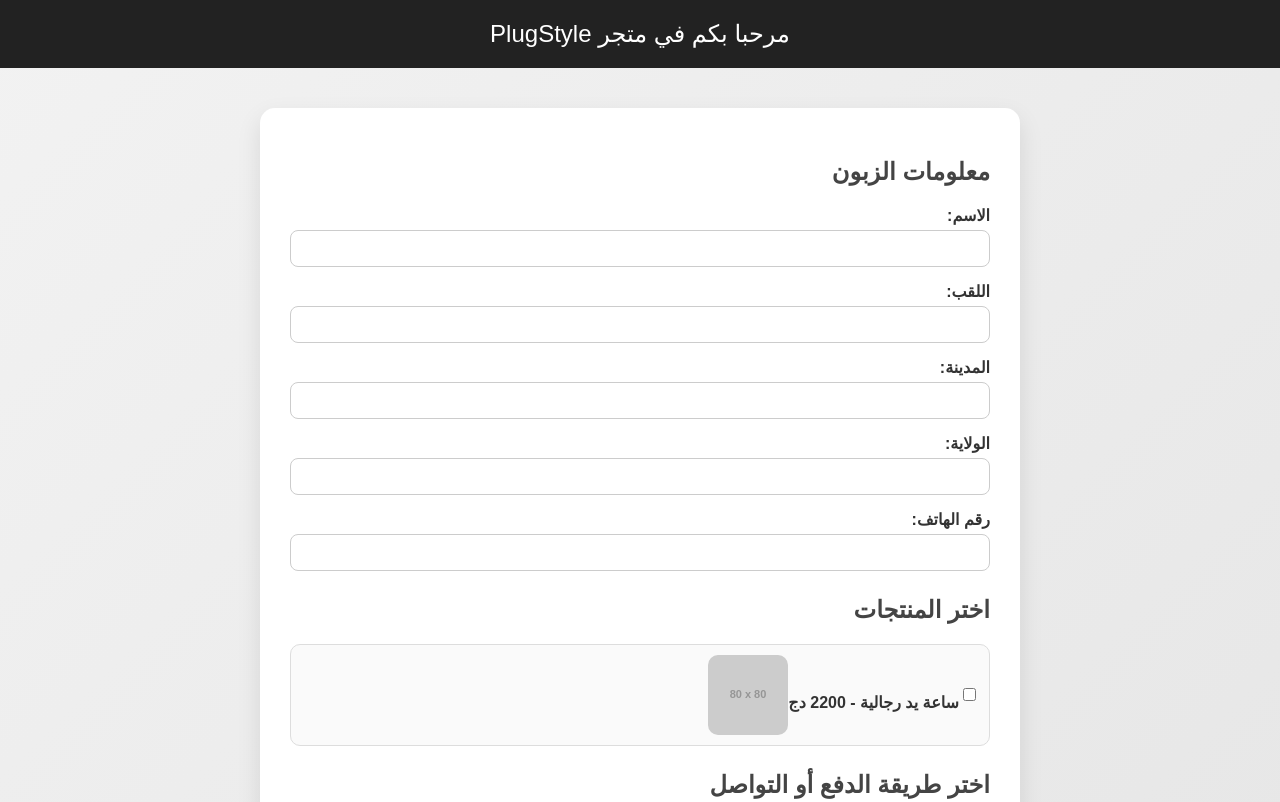
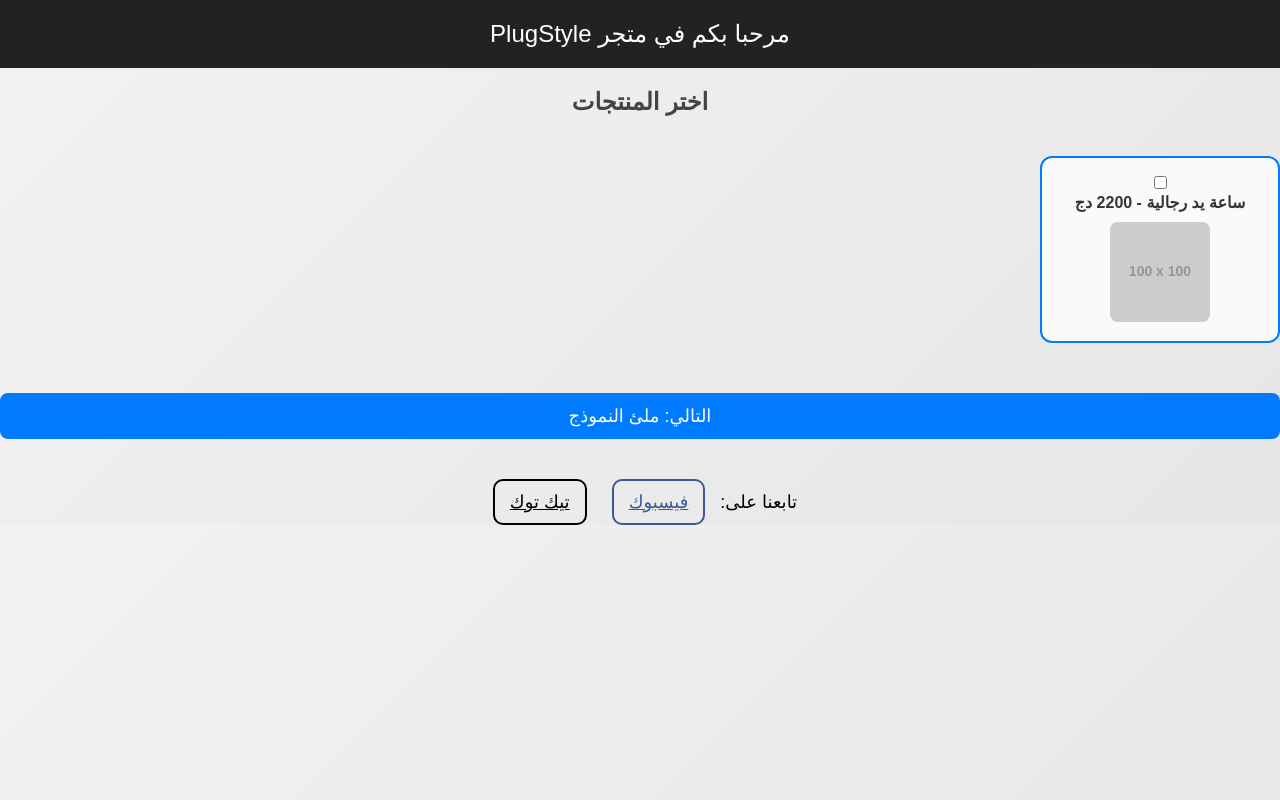
Before and after one commit to alinouara/alinouara, a plain HTML site: page index.html in a window 1280 px wide. Shown: the top 802 px of the page. Drawn offline with Linux system fonts and the light colour scheme; placeholder pictures from the web are drawn by us.

Commit message:
Add files via upload

```diff
--- a/index.html
+++ b/index.html
@@ -20,7 +20,7 @@
       font-size: 24px;
     }
     form {
-      max-width: 700px;
+      max-width: 900px;
       margin: 40px auto;
       background-color: #fff;
       padding: 30px;
@@ -48,22 +48,32 @@
     }
     .products {
       margin-top: 25px;
+      display: grid;
+      grid-template-columns: repeat(auto-fill, minmax(200px, 1fr));
+      gap: 20px;
     }
     .product-item {
-      display: flex;
-      align-items: center;
-      margin: 10px 0;
-      border: 1px solid #ddd;
-      padding: 10px;
-      border-radius: 10px;
+      border: 2px solid #007bff;
+      border-radius: 12px;
       background-color: #fafafa;
+      padding: 15px;
+      text-align: center;
+      transition: transform 0.3s, box-shadow 0.3s;
+      cursor: pointer;
+    }
+    .product-item:hover {
+      transform: scale(1.03);
+      box-shadow: 0 4px 20px rgba(0,0,0,0.1);
     }
     .product-item img {
-      width: 80px;
-      height: 80px;
-      margin-left: 15px;
-      border-radius: 10px;
+      width: 100px;
+      height: 100px;
       object-fit: cover;
+      border-radius: 8px;
+      margin-top: 10px;
+    }
+    .hidden-section {
+      display: none;
     }
     .payment-methods {
       margin-top: 25px;
@@ -100,17 +110,50 @@
     }
     .social-links a {
       margin: 0 10px;
-      color: #222;
-      text-decoration: none;
+      padding: 10px 15px;
+      border-radius: 10px;
+      border: 2px solid #ccc;
+      display: inline-block;
+      transition: background-color 0.3s, transform 0.2s;
     }
     .social-links a:hover {
-      text-decoration: underline;
+      background-color: #f0f0f0;
+      transform: scale(1.05);
+    }
+    .social-links a[href*="facebook"] {
+      color: #3b5998;
+      border-color: #3b5998;
+    }
+    .social-links a[href*="tiktok"] {
+      color: #010101;
+      border-color: #010101;
     }
   </style>
+  <script>
+    function showForm() {
+      document.getElementById('customer-form').classList.remove('hidden-section');
+      document.getElementById('product-section').scrollIntoView({ behavior: 'smooth' });
+    }
+  </script>
 </head>
 <body>
   <header>مرحبا بكم في متجر PlugStyle</header>
-  <form action="https://formsubmit.co/plugstyle17@gmail.com" method="POST">
+
+  <div id="product-section">
+    <h2 style="text-align:center">اختر المنتجات</h2>
+    <div class="products">
+      <label class="product-item">
+        <input type="checkbox" name="products" value="ساعة يد رجالية - 2200 دج">
+        <div>ساعة يد رجالية - 2200 دج</div>
+        <img src="https://via.placeholder.com/100" alt="ساعة يد">
+      </label>
+    </div>
+    <div style="text-align:center; margin-top: 20px;">
+      <button onclick="showForm()">التالي: ملئ النموذج</button>
+    </div>
+  </div>
+
+  <form id="customer-form" class="hidden-section" action="https://formsubmit.co/plugstyle17@gmail.com" method="POST">
     <input type="hidden" name="_captcha" value="false">
 
     <h2>معلومات الزبون</h2>
@@ -125,13 +168,6 @@
     <label>رقم الهاتف:</label>
     <input type="tel" name="phone" required>
 
-    <h2 class="products">اختر المنتجات</h2>
-    <div class="product-item">
-      <input type="checkbox" id="product1" name="products" value="ساعة يد رجالية - 2200 دج">
-      <label for="product1">ساعة يد رجالية - 2200 دج</label>
-      <img src="https://via.placeholder.com/80" alt="ساعة يد">
-    </div>
-
     <h2 class="payment-methods">اختر طريقة الدفع أو التواصل</h2>
     <label><input type="radio" name="payment" value="بريدي موب" required> الدفع عبر بريدي موب</label>
     <label><input type="radio" name="payment" value="انستغرام"> تواصل عبر <a href="https://www.instagram.com/plug_style17" target="_blank">Instagram</a></label>
@@ -141,7 +177,7 @@
 
   <div class="social-links">
     تابعنا على:
-    <a href="https://www.facebook.com/plug.style17?locale=ar_AR" target="_blank">فيسبوك</a> |
+    <a href="https://www.facebook.com/plug.style17?locale=ar_AR" target="_blank">فيسبوك</a>
     <a href="https://www.tiktok.com/@lor6j?is_from_webapp=1&sender_device=pc" target="_blank">تيك توك</a>
   </div>
 </body>
```
